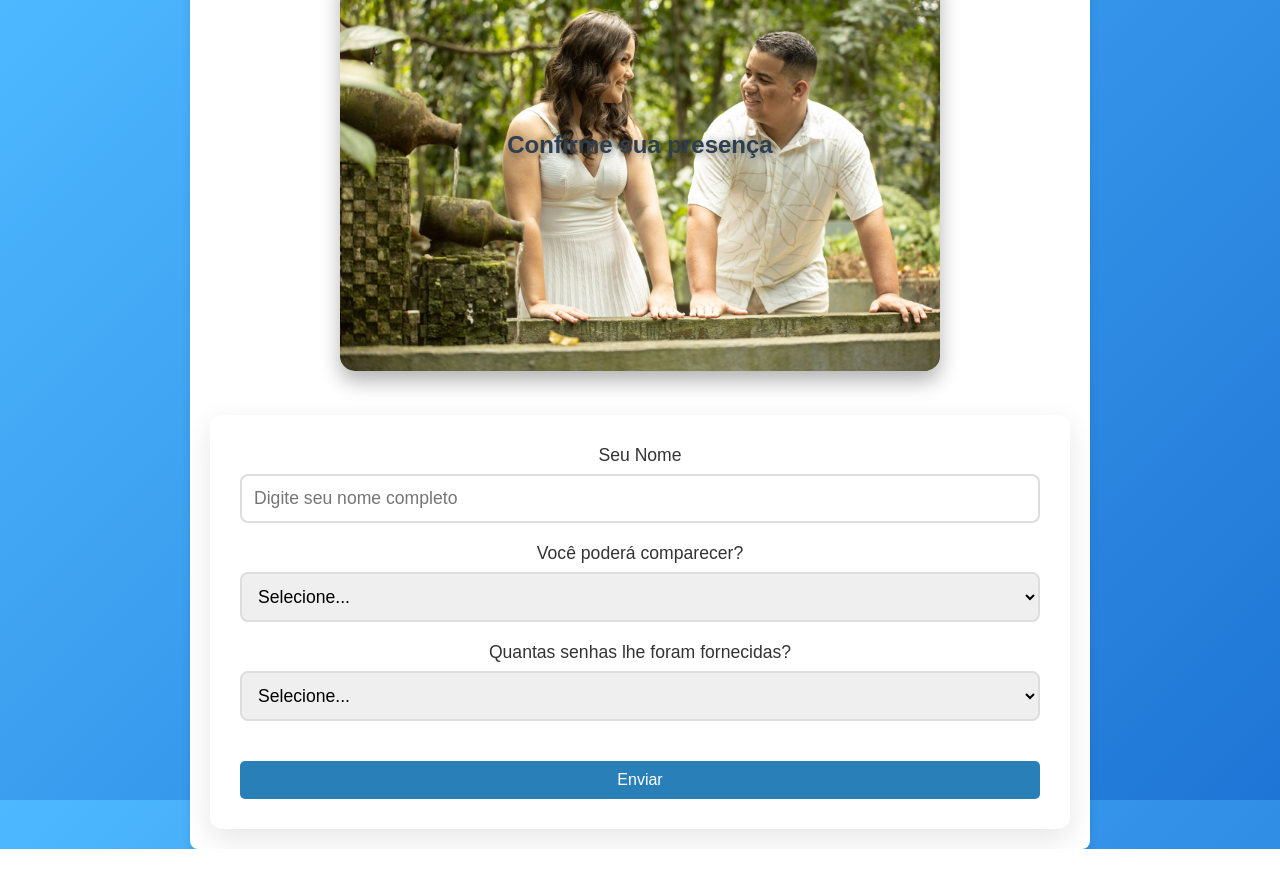
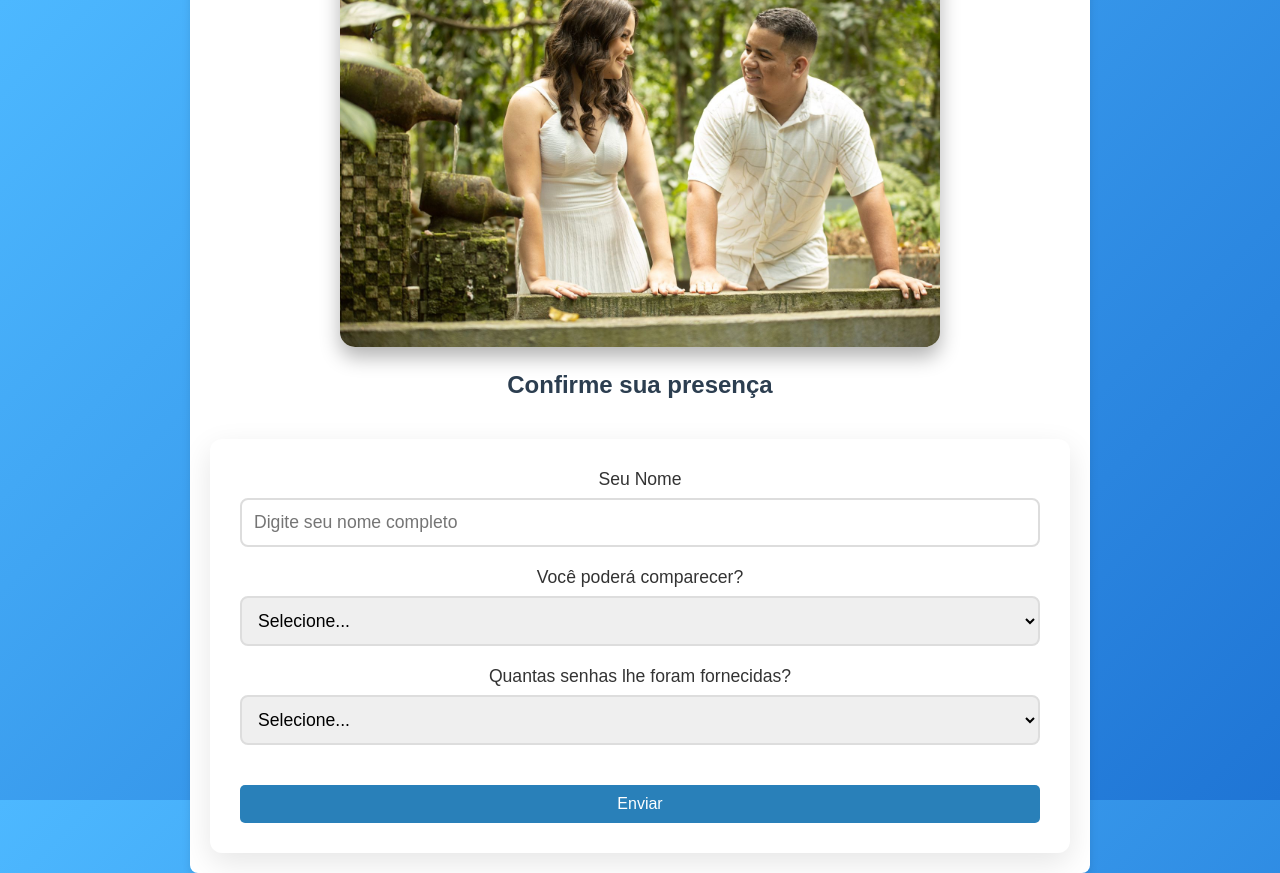
Before and after one commit to PedroBDev/Lista_confirmados, a Flask app: page / in a window 1280 px wide. Before the commit the page ends 849 px from the top, so only its background shows below. Run offline with Flask 3, Linux system fonts and the light colour scheme.

Commit message:
att titulo

```diff
--- a/app/static/css/estilos.css
+++ b/app/static/css/estilos.css
@@ -44,26 +44,15 @@
     box-shadow: 0 10px 20px rgba(0, 0, 0, 0.3);
 }
 
-/* Texto do hero */
 .hero-text {
-    position: absolute;
-    top: 20%;
-    left: 50%;
-    transform: translateX(-50%);
-    color: white;
-    text-shadow: 2px 2px 8px rgba(0, 0, 0, 0.4);
+    text-align: center; /* Centraliza o texto */
+    margin-top: 20px; /* Espaço acima do título */
 }
 
 .hero-text h1 {
-    font-size: 3rem;
-    font-weight: bold;
-    margin-bottom: 10px;
+    font-size: 24px; /* Ajuste o tamanho da fonte conforme necessário */
 }
 
-.hero-text p {
-    font-size: 1.2rem;
-    font-weight: 500;
-}
 
 /* Estilizando o formulário */
 .form-section {
--- a/app/templates/index.html
+++ b/app/templates/index.html
@@ -12,11 +12,13 @@
         <header>
             <div class="hero">
                 <img src="/static/images/casal.jpg" alt="Foto do Casal" class="foto-casal">
-                <div class="hero-text">
-                    <h1 style="font-size: 24px;" >Confirme sua presença</h1>
-                </div>
             </div>
         </header>
+
+        <!-- Título -->
+        <div class="hero-text">
+            <h1>Confirme sua presença</h1>
+        </div>
 
         <!-- Formulário -->
         <section class="form-section">
```
